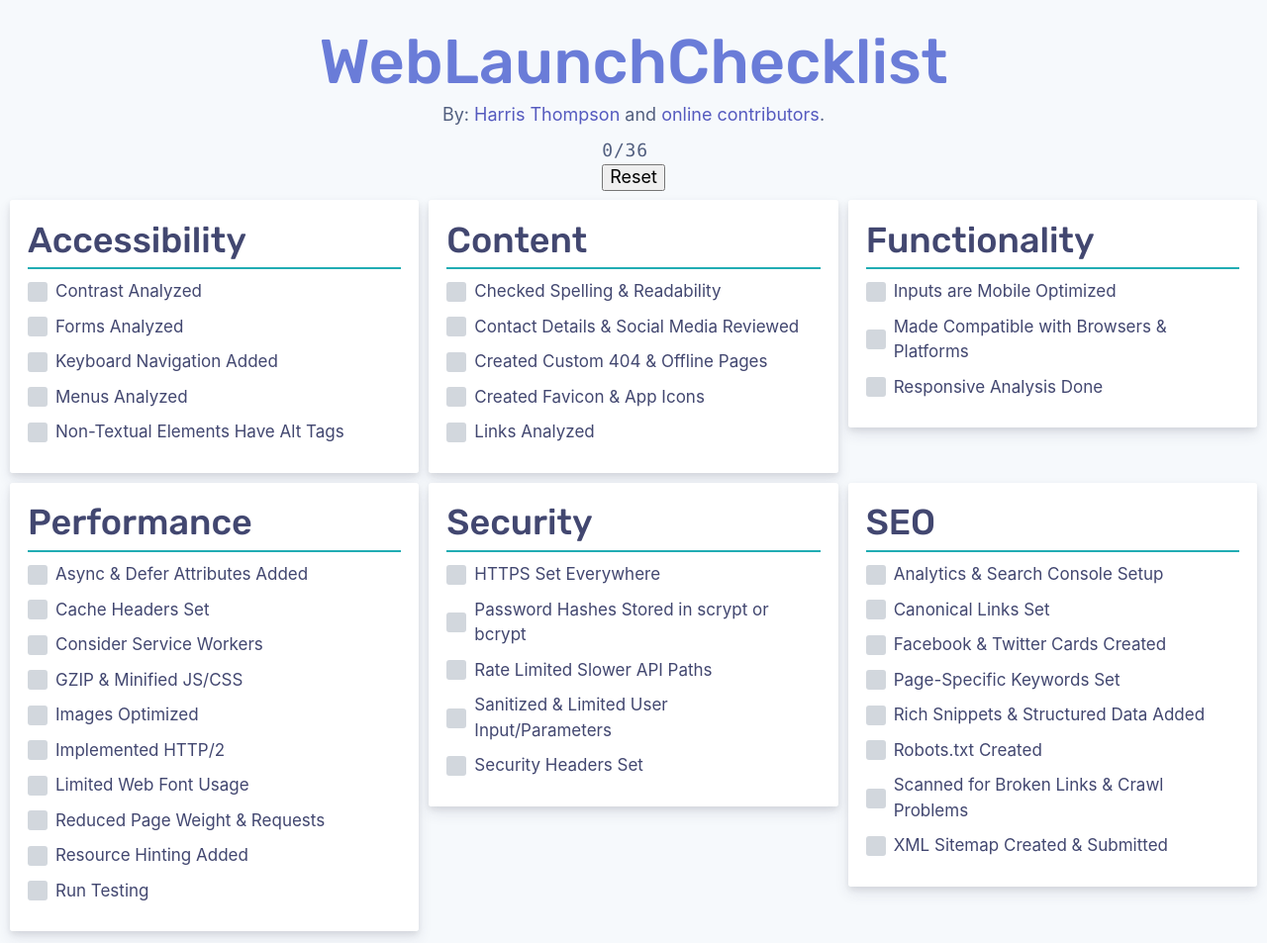
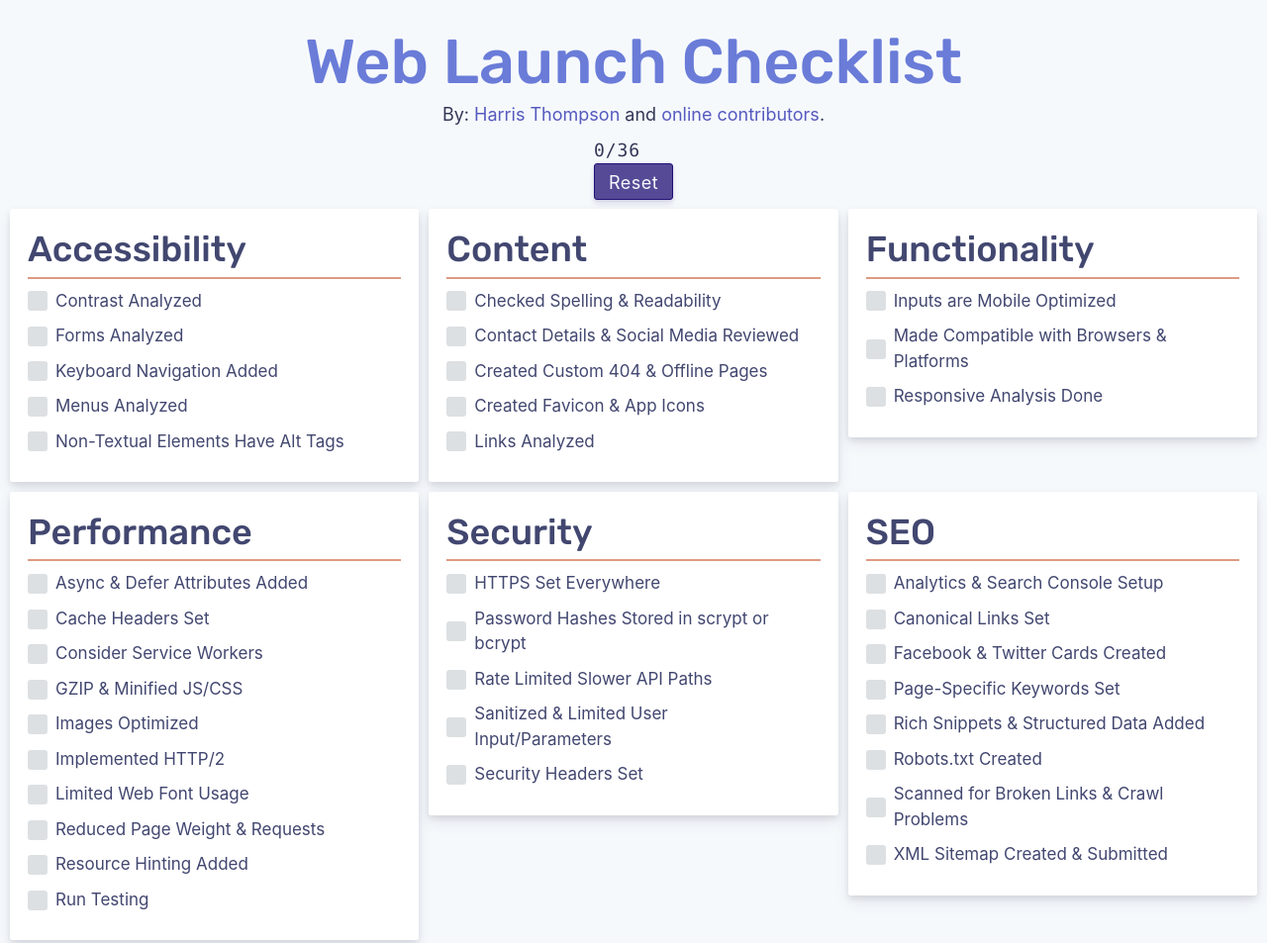
Before and after one commit to HarrisJT/web-launch-checklist, a Gatsby site: page / in a window 1280 px wide. Shown: the top 953 px of the page at 99% size. Built offline with nearby package versions, Linux system fonts and the light colour scheme; Gatsby itself is replaced by a stand-in of ours.

Commit message:
feat: add animations, update dependencies

```diff
--- a/src/components/Header.jsx
+++ b/src/components/Header.jsx
@@ -20,7 +20,7 @@ const Header = () => (
           color: `${colors.accent}`,
           textDecoration: 'none',
         }}>
-        WebLaunchChecklist
+        Web Launch Checklist
       </Link>
     </Title>
     <p
--- a/src/components/layout.jsx
+++ b/src/components/layout.jsx
@@ -2,6 +2,7 @@ import React from 'react';
 import PropTypes from 'prop-types';
 import Helmet from 'react-helmet';
 import {Normalize} from 'styled-normalize';
+import 'typeface-rubik';
 
 import Header from './Header';
 import GlobalStyles from '../styles/global';
--- a/src/pages/index.jsx
+++ b/src/pages/index.jsx
@@ -1,8 +1,7 @@
 import React from 'react';
 import PropTypes from 'prop-types';
 import {graphql} from 'gatsby';
-import styled, {keyframes} from 'styled-components';
-import 'typeface-rubik';
+import styled, {css, keyframes} from 'styled-components';
 import Layout from '../components/layout';
 import check from '../images/check.svg';
 import {colors, fonts} from '../styles/variables';
@@ -18,6 +17,37 @@ const ProgressCount = styled.span`
   letter-spacing: 0.05em;
   margin-right: 0.5rem;
   ${fonts.mono};
+`;
+
+const ResetButton = styled.input`
+  outline: none;
+  color: ${colors.background};
+  cursor: pointer;
+  background: rgba(33, 16, 118, 0.75);
+  box-shadow: 0 4px 6px rgba(33, 16, 118, 0.11), 0 1px 3px rgba(33, 16, 118, 0.1);
+  padding: 0 14px;
+  border-radius: 3px;
+  display: inline-block;
+  height: 37px;
+  line-height: 37px;
+  border: 1px solid #211076;
+  transition: all 300ms ease;
+  letter-spacing: 0.025em;
+  ${props =>
+    props.active &&
+    css`
+      animation: ${wiggle} 350ms ease alternate;
+    `};
+
+  &:hover,
+  &:focus {
+    box-shadow: 0 7px 14px rgba(33, 16, 118, 0.16), 0 3px 6px rgba(33, 16, 118, 0.2);
+    background: rgba(106, 124, 216, 0.8);
+  }
+
+  &:active {
+    box-shadow: 0 4px 6px rgba(33, 16, 118, 0.11), 0 1px 3px rgba(33, 16, 118, 0.1);
+  }
 `;
 
 const FormContainer = styled.main.attrs({id: 'content'})`
@@ -39,7 +69,7 @@ const FormContainer = styled.main.attrs({id: 'content'})`
       margin-top: 0;
       font-weight: 500;
       padding-bottom: 0.45rem;
-      border-bottom: 2px solid #21acb3;
+      border-bottom: 2px solid ${colors.border};
     }
   }
 `;
@@ -96,7 +126,7 @@ const Input = styled.input.attrs({type: 'checkbox'})`
   margin: 0;
   -webkit-appearance: none;
   -moz-appearance: none;
-  transition: background-color 0.1s ease-in, color 0.1s ease-in;
+  transition: background-color 150ms ease-in;
 
   &:focus,
   &:hover {
@@ -111,11 +141,13 @@ const Input = styled.input.attrs({type: 'checkbox'})`
       .checkbox__outer {
         background-color: ${colors.accent};
         animation: ${wiggle} 300ms ease;
+        transition: background-color 200ms ease-in-out;
       }
 
       .checkbox__inner {
         visibility: visible;
         transform: scale(1);
+        transition: all 200ms ease-in-out;
       }
     }
 
@@ -138,7 +170,6 @@ const Checkbox = styled.div.attrs({className: 'post__checkbox', 'aria-hidden': '
     width: 20px;
     height: 20px;
     position: relative;
-    transition: background-color 200ms ease-in-out;
     background-color: ${colors.backgroundDark};
     border-radius: 3px;
   }
@@ -149,7 +180,6 @@ const Checkbox = styled.div.attrs({className: 'post__checkbox', 'aria-hidden': '
     height: 14px;
     margin: 3px;
     transform: scale(1.15);
-    transition: all 200ms ease-in-out;
     background-size: contain;
     background: url(${check}) no-repeat 50%;
   }
@@ -233,6 +263,7 @@ class Home extends React.Component {
       checkedCount: 0,
       checkboxAmount: 0,
     },
+    resetActive: false,
   };
 
   constructor(props) {
@@ -288,8 +319,18 @@ class Home extends React.Component {
     });
   }
 
+  handleResetAnimation = () => {
+    this.setState({resetActive: true});
+    setTimeout(() => {
+      this.setState({
+        resetActive: false,
+      });
+    }, 350);
+  };
+
   handleChecklistReset = () => {
     const {postsStatus, checkedStats} = this.state;
+    this.handleResetAnimation();
 
     // Loop through each object and set to false
     Object.keys(postsStatus).forEach(category => {
@@ -368,7 +409,7 @@ class Home extends React.Component {
   }
 
   render() {
-    const {postsStatus, checkedStats} = this.state;
+    const {postsStatus, checkedStats, resetActive} = this.state;
 
     return (
       <Layout>
@@ -376,12 +417,14 @@ class Home extends React.Component {
           <ProgressCount>{`${checkedStats.checkedCount}/${
             checkedStats.checkboxAmount
           }`}</ProgressCount>
-          <input
+          <ResetButton
             onClick={this.handleChecklistReset}
+            onMouseDown={e => e.preventDefault()}
             type="reset"
             value="Reset"
             title="Reset Checkboxes"
             tabIndex="0"
+            active={resetActive}
           />
         </ProgressContainer>
         <FormContainer>
--- a/src/styles/variables.js
+++ b/src/styles/variables.js
@@ -1,12 +1,12 @@
 const colors = {
   background: `#F6F9FC`,
-  backgroundDark: `#d2d7dd`,
-  backgroundDarker: `#bbc0c6`,
-  border: `#c7c7cd`,
+  backgroundDark: `#DDE0E2`,
+  backgroundDarker: `#B8BABC`,
+  border: `#DE9A83`,
   headingText: `#424770`,
-  bodyText: `#525f7f`,
-  textLight: `#aab7c4`,
-  textDark: `#7e8b98`,
+  bodyText: `#333756`,
+  textLight: `#8388A4`,
+  textDark: `#32343E`,
   accent: `#6A7CD8`,
   accentDark: `#555abf`,
   accentLight: `#7795f8`,
```
Also changed, not shown: package.json (+6 -6 lines), 1 other file.
